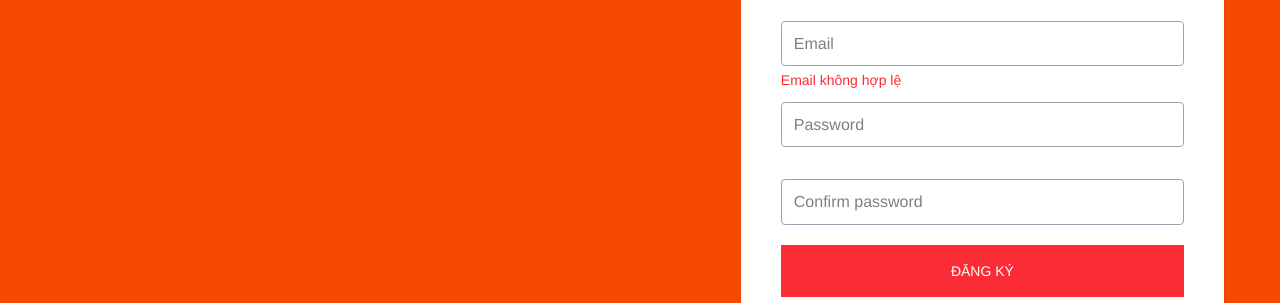
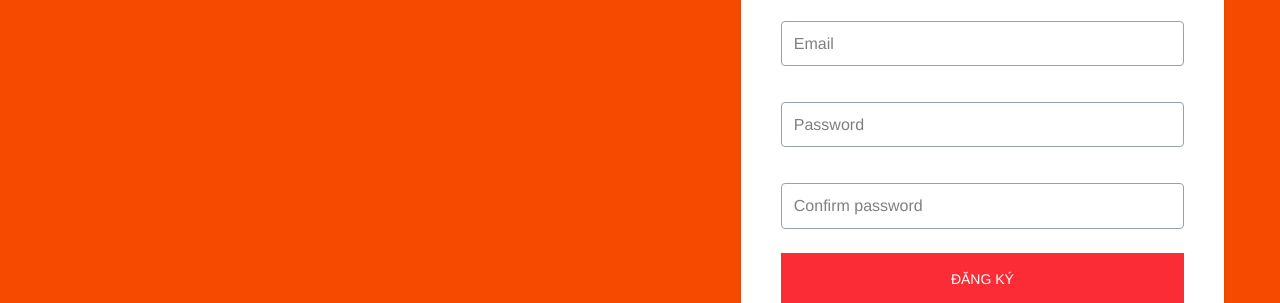
Before and after one commit to minhnt2510/ShoppeCloneTypescript, a React (Vite) app in the folder ShopeeClone/: page /register in a window 1280 px wide. Shown: the part 211-514 px from the top of the page. Built offline with nearby package versions, Linux system fonts and the light colour scheme.

Commit message:
validate register + react hook form

```diff
--- a/ShopeeClone/package.json
+++ b/ShopeeClone/package.json
@@ -13,6 +13,7 @@
     "@tailwindcss/vite": "^4.1.11",
     "react": "^19.1.0",
     "react-dom": "^19.1.0",
+    "react-hook-form": "^7.60.0",
     "react-router-dom": "^7.6.3",
     "tailwindcss": "^4.1.11"
   },
--- /dev/null
+++ b/ShopeeClone/src/Util/rules.ts
@@ -0,0 +1,48 @@
+export const rules = {
+  email: {
+    required: {
+      value: true,
+      message: "Email là bắt buộc",
+    },
+    pattern: {
+      value: /^\S+@\S+\.\S+$/,
+      message: "Email không đúng định dạng",
+    },
+    maxLength: {
+      value: 160,
+      message: "Độ dài từ 5 - 160 ký tự",
+    },
+    minLength: {
+      value: 5,
+      message: "Độ dài từ 5 - 160 ký tự",
+    },
+  },
+  password: {
+    required: {
+      value: true,
+      message: "Password là bắt buộc",
+    },
+    maxLength: {
+      value: 160,
+      message: "Độ dài từ 6 - 160 ký tự",
+    },
+    minLength: {
+      value: 6,
+      message: "Độ dài từ 6 - 160 ký tự",
+    },
+  },
+  confirm_password: {
+    required: {
+      value: true,
+      message: "Nhập lại password là bắt buộc",
+    },
+    maxLength: {
+      value: 160,
+      message: "Độ dài từ 6 - 160 ký tự",
+    },
+    minLength: {
+      value: 6,
+      message: "Độ dài từ 6 - 160 ký tự",
+    },
+  },
+};
--- a/ShopeeClone/src/pages/Login/Login.tsx
+++ b/ShopeeClone/src/pages/Login/Login.tsx
@@ -1,6 +1,16 @@
+import { useForm } from "react-hook-form";
 import { Link } from "react-router-dom";
 
 const Login = () => {
+  const {
+    register,
+    handleSubmit,
+    formState: { errors },
+  } = useForm();
+  const onSubmit = handleSubmit((data) => {
+    console.log(data);
+  });
+
   return (
     <div className="bg-orange-600">
       {/* container */}
@@ -8,7 +18,10 @@ const Login = () => {
         {/* //form  */}
         <div className="grid grid-cols-1 lg:grid-cols-5 py-12 lg:py-32 lg:pr-10">
           <div className="lg:col-span-2 lg:col-start-4">
-            <form className="p-10 rounded bg-white shadow-sm">
+            <form
+              className="p-10 rounded bg-white shadow-sm"
+              onSubmit={onSubmit}
+            >
               <div className="text-2xl">Đăng nhập</div>
               <div className="mt-8">
                 <input
@@ -32,7 +45,10 @@ const Login = () => {
                 />
                 <div className="mt-1 text-red-500 min-h-[1rem] text-sm"></div>
               </div>
-              <button className="w-full text-center py-4 px-2 uppercase bg-red-500 text-white text-sm hover:bg-red-500">
+              <button
+                type="submit"
+                className="w-full text-center py-4 px-2 uppercase bg-red-500 text-white text-sm hover:bg-red-500"
+              >
                 Đăng nhập
               </button>
               <div className="mt-8 text-center">
--- a/ShopeeClone/src/pages/Register/Register.tsx
+++ b/ShopeeClone/src/pages/Register/Register.tsx
@@ -1,6 +1,22 @@
+import { useForm } from "react-hook-form";
 import { Link } from "react-router-dom";
+import { rules } from "../../Util/rules";
 
+interface FormData {
+  email: string;
+  password: string;
+  confirm_password: string;
+}
 const Register = () => {
+  const {
+    register,
+    handleSubmit,
+    formState: { errors },
+  } = useForm<FormData>();
+  const onSubmit = handleSubmit((data) => {
+    console.log(data);
+  });
+  console.log(errors);
   return (
     <div className="bg-orange-600">
       {/* container */}
@@ -8,41 +24,52 @@ const Register = () => {
         {/* //form  */}
         <div className="grid grid-cols-1 lg:grid-cols-5 py-12 lg:py-32 lg:pr-10">
           <div className="lg:col-span-2 lg:col-start-4">
-            <form className="p-10 rounded bg-white shadow-sm">
+            <form
+              className="p-10 rounded bg-white shadow-sm"
+              onSubmit={onSubmit}
+              noValidate
+            >
               <div className="text-2xl">Đăng ký</div>
               <div className="mt-8">
                 <input
                   type="email"
-                  name="email"
                   className="p-3 w-full outline-none border border-gray-400 focus:border-gray-600 rounded-sm
                   focus:shadow-sm"
                   placeholder="Email"
+                  {...register("email", rules.email)}
                 />
-                <div className="mt-1 text-red-500 min-h-[1rem] text-sm">
-                  Email không hợp lệ
+                <div className="mt-1 text-red-500 min-h-[1.25rem] text-sm">
+                  {errors.email?.message}
                 </div>
               </div>
               <div className="mt-3">
                 <input
                   type="password"
-                  name="password"
                   className="p-3 w-full outline-none border border-gray-400 focus:border-gray-600 rounded-sm
                   focus:shadow-sm"
                   placeholder="Password"
+                  {...register("password", rules.password)}
                 />
-                <div className="mt-1 text-red-500 min-h-[1rem] text-sm"></div>
+                <div className="mt-1 text-red-500 min-h-[1.25rem] text-sm">
+                  {errors.password?.message}
+                </div>
               </div>
               <div className="mt-3">
                 <input
-                  type="confirmpassword"
-                  name="confirmpassword"
+                  type="confirm_password"
                   className="p-3 w-full outline-none border border-gray-400 focus:border-gray-600 rounded-sm
                   focus:shadow-sm"
                   placeholder="Confirm password"
+                  {...register("confirm_password", rules.confirm_password)}
                 />
-                <div className="mt-1 text-red-500 min-h-[1rem] text-sm"></div>
+                <div className="mt-1 text-red-500 min-h-[1.25rem] text-sm">
+                  {errors.confirm_password?.message}
+                </div>
               </div>
-              <button className="w-full text-center py-4 px-2 uppercase bg-red-500 text-white text-sm hover:bg-red-500">
+              <button
+                type="submit"
+                className="w-full text-center py-4 px-2 uppercase bg-red-500 text-white text-sm hover:bg-red-500"
+              >
                 Đăng ký
               </button>
               <div className="mt-8 text-center">
```
Also changed, not shown: 1 other file (tests, documents, lock files or other folders).
